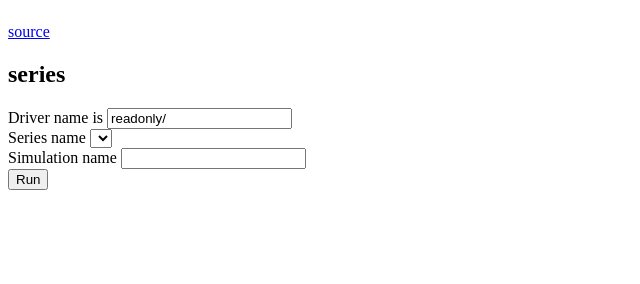
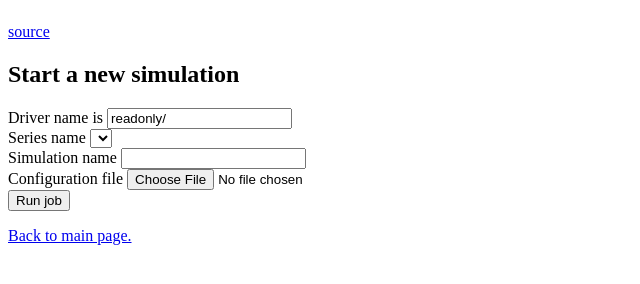
Before and after one commit to jftsang/mdpmflc, a Flask app: template mdpmflc/templates/driver.html in a window 1280 px wide. Shown: the part 57-341 px from the top of the page, without its empty margins (0-640 px from the left). Run offline with Flask 2, Linux system fonts and the light colour scheme; the template is opened without the code that fills it, so the values that code supplies are empty.

Commit message:
Allow the user to upload a .config file when starting a simulation
Resolves #4. Loosely follows instructions at
https://flask.palletsprojects.com/en/1.1.x/patterns/fileuploads/.

```diff
--- a/mdpmflc/controller/job/start_job.py
+++ b/mdpmflc/controller/job/start_job.py
@@ -32,7 +32,12 @@
     else:
         raise Exception("simname not given")
 
-    start_job(driver, sername, simname)
+    if "configfile" in flask.request.files:
+        configfile = flask.request.files.get("configfile")
+    else:
+        raise Exception("config file not given")
+
+    start_job(driver, sername, simname, configfile)
 
     # return pformat(dir(flask.request.form))
     # return f"Started a run of driver {driver} on series {sername}, simulation name {simname}"
--- a/mdpmflc/templates/driver.html
+++ b/mdpmflc/templates/driver.html
@@ -10,9 +10,9 @@
 
 <a href="source">source</a>
 
-<h2>series</h2>
+<h2>Start a new simulation</h2>
 
-<form action="/run" method="post">
+<form action="/run" method="post" enctype="multipart/form-data">
     Driver name is <input type="input" name="driver" value={{driver}} readonly/>
     <br/>
     Series name
@@ -24,9 +24,14 @@
     <br/>
     Simulation name <input type="input" name="simname" value=""/>
     <br/>
-    <input type="submit" value="Run"/>
+    Configuration file <input type="file" name="configfile"/>
+    <br/>
+    <input type="submit" value="Run job"/>
 </form>
 
+<p>
+    <a href="/">Back to main page.</a>
+</p>
 
 </body>
 </html>
```
Also changed, not shown: mdpmflc/utils/jobs.py (+25 -4 lines).
